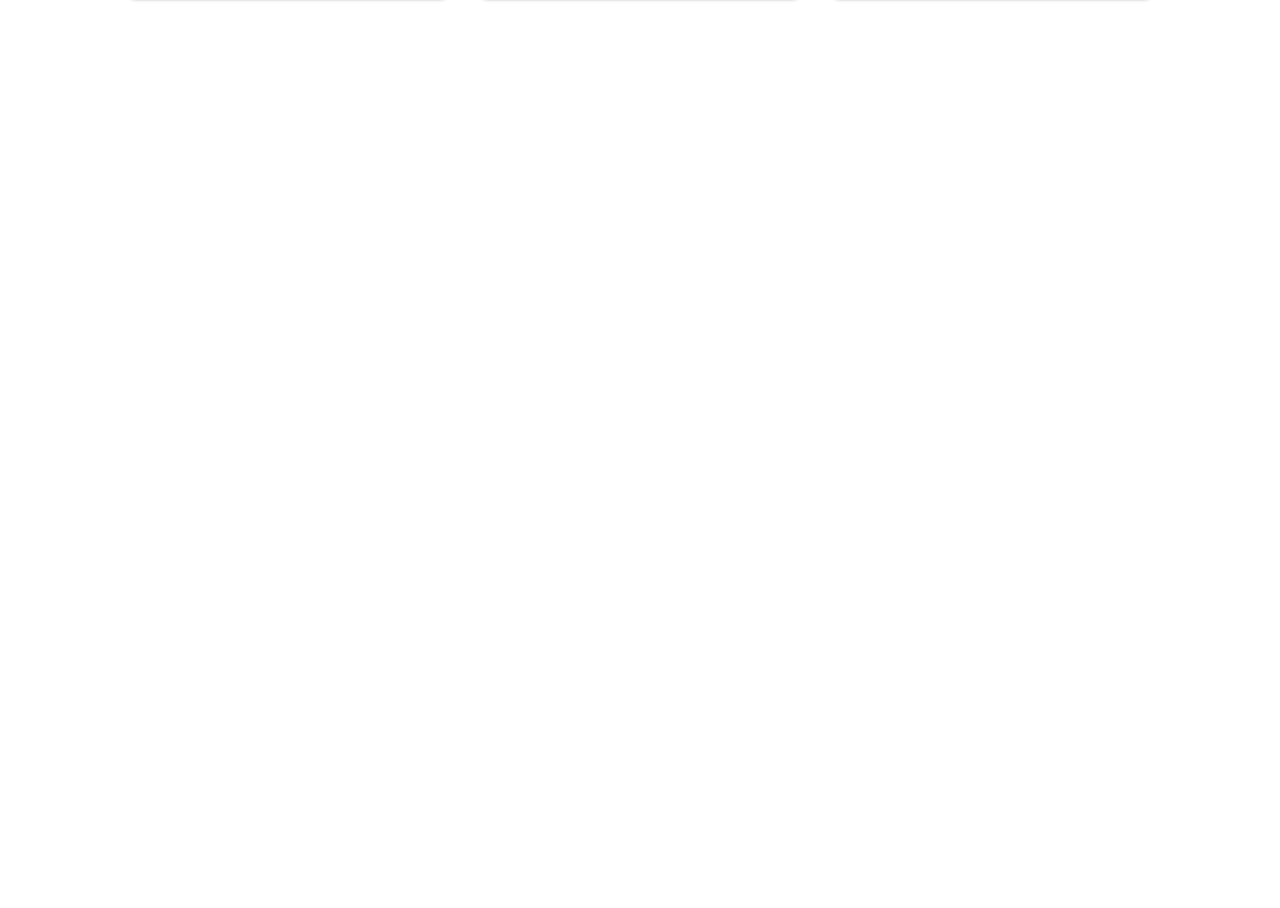
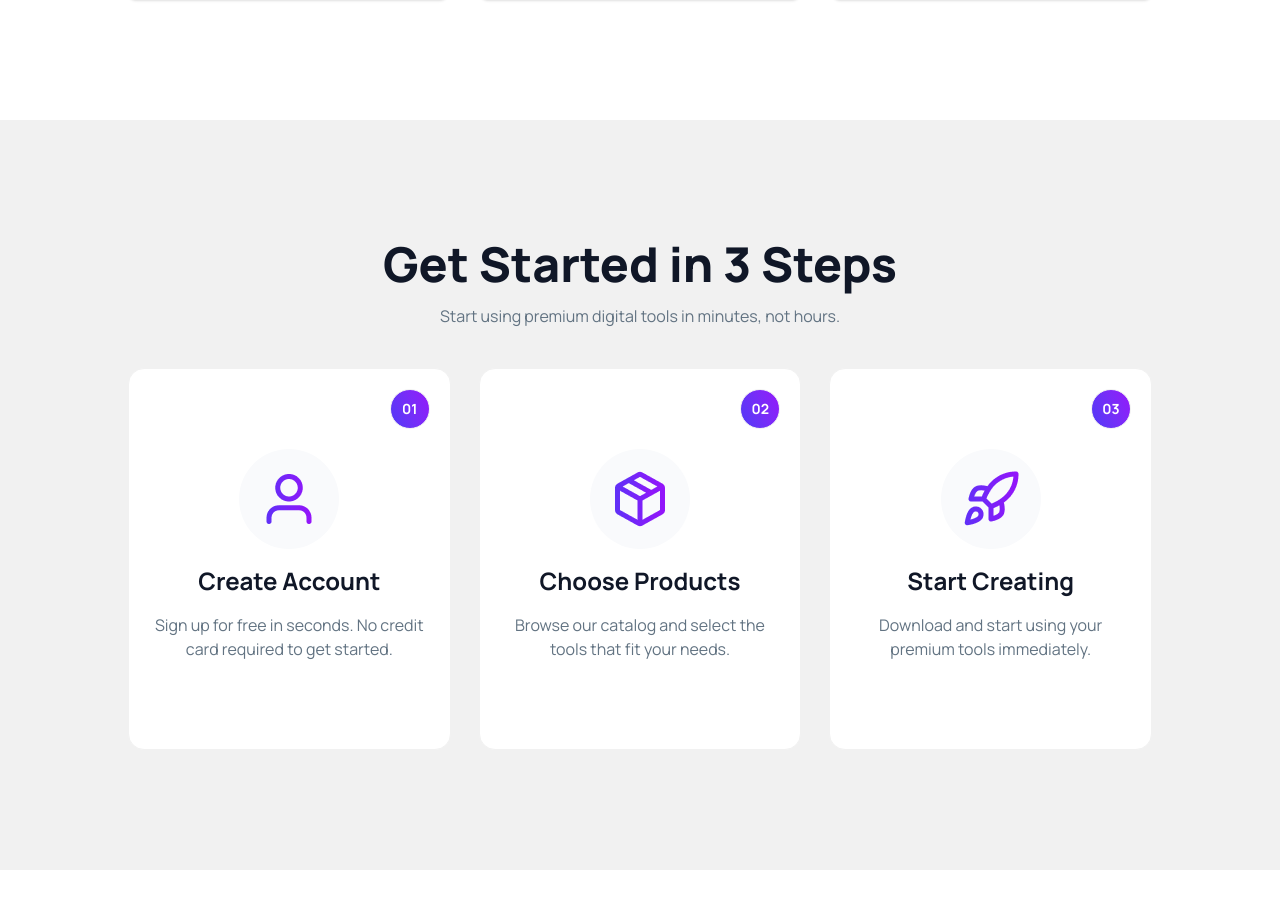
Before and after one commit to ayshaaktersaima1/digitool-platform, a React (Vite) app: page / in a window 1280 px wide. Shown: the part 2380-3288 px from the top of the page. Before the commit the page ends 2424 px from the top, so only its background shows below. Built offline with nearby package versions, Linux system fonts and the light colour scheme.

Commit message:
Completed get started section design and updated total price count a bit

```diff
--- a/src/App.jsx
+++ b/src/App.jsx
@@ -6,6 +6,7 @@ import Highlight from './components/Highlight'
 import PremiumBtns from './components/PremiumBtns'
 import { Suspense } from 'react'
 import { ToastContainer } from 'react-toastify'
+import GetStartedSec from './components/GetStartedSec'
 
 function App() {
 
@@ -19,6 +20,7 @@ function App() {
       <Suspense>
         <PremiumBtns fetchData={fetchData}></PremiumBtns>
       </Suspense>
+      <GetStartedSec></GetStartedSec>
 
       <ToastContainer />
     </>
--- a/src/components/Cards/AddedCards.jsx
+++ b/src/components/Cards/AddedCards.jsx
@@ -7,6 +7,7 @@ const AddedCards = ({ selectedCards, setSelectedCards, total, setTotal, countCar
     const handleCheckoutBtn = () => {
         setSelectedCards([]);
         toast.success('Proceeding to Checkout..');
+        setTotal(0);
     }
 
     return (
--- /dev/null
+++ b/src/components/GetStartedSec.jsx
@@ -0,0 +1,62 @@
+import React from 'react';
+import userImg from '../assets/user.png'
+import productImg from '../assets/package.png'
+import rocketImg from '../assets/rocket.png'
+
+const GetStartedSec = () => {
+    return (
+        <div className='my-30 py-30 bg-[#f1f1f1]'>
+            <h1 className=' text-center text-color text-5xl font-extrabold mb-4'>Get Started in 3 Steps</h1>
+            <p className='text-center text-sec'>Start using premium digital tools in minutes, not hours.</p>
+            {/* card con*/}
+            <div className='mx-2 md:mx-[10%] mt-10 grid grid-cols-3 gap-7'>
+                {/* 1st card */}
+                <div className='bg-white border border-[#f1f1f1] rounded-2xl'>
+                    <div className='flex justify-end'>
+                        <div className='border border-[#f1f1f1] rounded-full p-3 bg-linear-65 from-[#4f39f6] to-[#9514fa] h-10 w-10 flex justify-center items-center m-5'><h4 className='text-sm font-bold text-white'>01</h4>
+                        </div>
+                    </div>
+                    <div className='space-y-4 flex flex-col justify-center items-center px-6'>
+                        <div className='border border-none bg-[#f9fafc] rounded-full flex justify-center items-center h-25 w-25'>
+                            <div><img className='h-15 w-15' src={userImg} alt="" /></div>
+                        </div>
+                        <h1 className='text-2xl font-bold text-color'>Create Account</h1>
+                        <p className='text-sec pb-22 text-center'>Sign up for free in seconds. No credit card required to get started.</p>
+                    </div>
+                </div>
+
+                {/* 2nd card */}
+                <div className='bg-white border border-[#f1f1f1] rounded-2xl'>
+                    <div className='flex justify-end'>
+                        <div className='border border-[#f1f1f1] rounded-full p-3 bg-linear-65 from-[#4f39f6] to-[#9514fa] h-10 w-10 flex justify-center items-center m-5'><h4 className='text-sm font-bold text-white'>02</h4>
+                        </div>
+                    </div>
+                    <div className='space-y-4 flex flex-col justify-center items-center px-6'>
+                        <div className='border border-none bg-[#f9fafc] rounded-full flex justify-center items-center h-25 w-25'>
+                            <div><img className='h-15 w-15' src={productImg} alt="" /></div>
+                        </div>
+                        <h1 className='text-2xl font-bold text-color'>Choose Products</h1>
+                        <p className='text-sec pb-22 text-center'>Browse our catalog and select the tools that fit your needs.</p>
+                    </div>
+                </div>
+
+                {/* 3rd card */}
+                <div className='bg-white border border-[#f1f1f1] rounded-2xl'>
+                    <div className='flex justify-end'>
+                        <div className='border border-[#f1f1f1] rounded-full p-3 bg-linear-65 from-[#4f39f6] to-[#9514fa] h-10 w-10 flex justify-center items-center m-5'><h4 className='text-sm font-bold text-white'>03</h4>
+                        </div>
+                    </div>
+                    <div className='space-y-4 flex flex-col justify-center items-center px-6'>
+                        <div className='border border-none bg-[#f9fafc] rounded-full flex justify-center items-center h-25 w-25'>
+                            <div><img className='h-15 w-15' src={rocketImg} alt="" /></div>
+                        </div>
+                        <h1 className='text-2xl font-bold text-color'>Start Creating</h1>
+                        <p className='text-sec pb-22 text-center'>Download and start using your premium tools immediately.</p>
+                    </div>
+                </div>
+            </div>
+        </div>
+    );
+};
+
+export default GetStartedSec;
```
